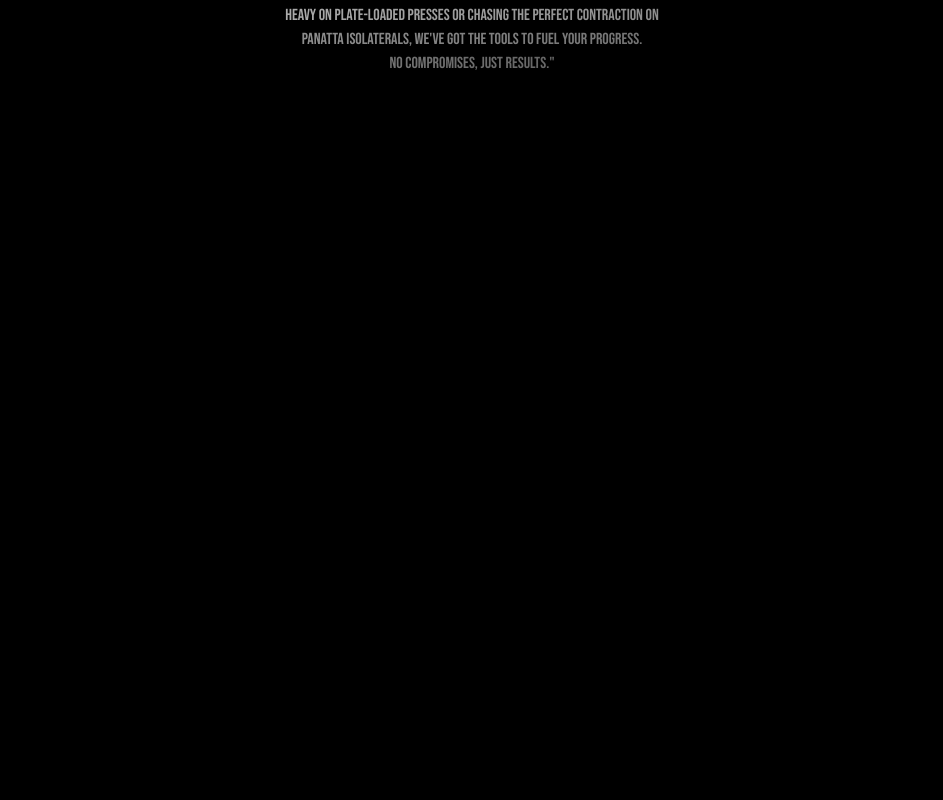
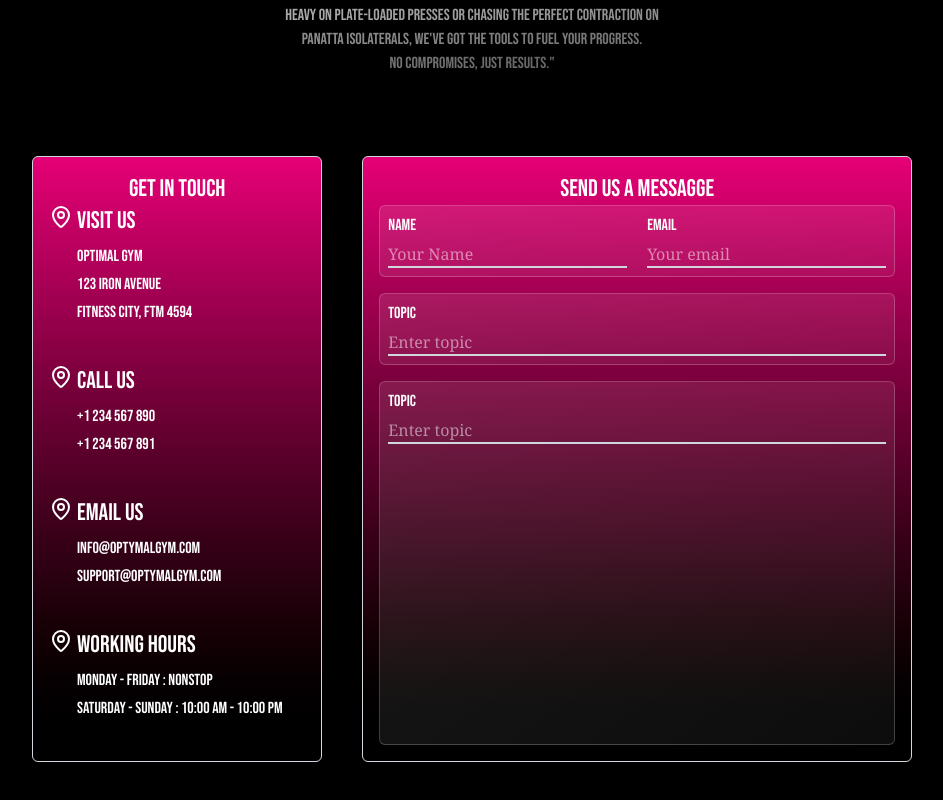
Before and after one commit to qzyx/optimal-gym-client, a Next.js app: page / in a window 1280 px wide. Shown: the part 2826-3626 px from the top of the page, without its empty margins (168-1111 px from the left). Before the commit the page ends 3022 px from the top, so only its background shows below. Built offline with nearby package versions, Linux system fonts and the light colour scheme.

Commit message:
Contact page in css development

```diff
--- a/src/app/layout.tsx
+++ b/src/app/layout.tsx
@@ -35,7 +35,7 @@
         />
       </head>
       <body
-        className={`${geistSans.variable} ${geistMono.variable} bg-black pb-20 antialiased min-h-[100dvh] font-bebas `}
+        className={`${geistSans.variable} ${geistMono.variable} bg-black pb-50 antialiased min-h-[100dvh] font-bebas `}
       >
         <Header />
         <NavBar />
--- a/src/app/page.tsx
+++ b/src/app/page.tsx
@@ -1,4 +1,5 @@
 import AboutSection from "@/components/AboutSection";
+import ContactSection from "@/components/ContactSection";
 import HeroSection from "@/components/HeroSection";
 import PricingSection from "@/components/PricingSection";
 
@@ -8,6 +9,7 @@
       <HeroSection />
       <PricingSection />
       <AboutSection />
+      <ContactSection />
     </div>
   );
 };
--- /dev/null
+++ b/src/components/ContactSection.tsx
@@ -0,0 +1,16 @@
+import React from "react";
+import GetInTouch from "./GetInTouch";
+import SendUsAMessage from "./SendUsAMessage";
+
+const ContactSection = () => {
+  return (
+    <section id="contact" className="flex flex-col">
+      <main className="text-white   w-full  flex flex-col md:flex-row px-5  gap-10 md:px-10  xl:px-50  ">
+        <GetInTouch></GetInTouch>
+        <SendUsAMessage />
+      </main>
+    </section>
+  );
+};
+
+export default ContactSection;
--- /dev/null
+++ b/src/components/GetInTouch.tsx
@@ -0,0 +1,56 @@
+import { MapPin } from "lucide-react";
+import React from "react";
+type Info = {
+  icon: React.ReactNode;
+  name: string;
+  infos: string[];
+};
+const info: Info[] = [
+  {
+    icon: <MapPin></MapPin>,
+    name: "VISIT US",
+    infos: ["Optimal gym", "123 Iron Avenue", "Fitness City, FTM 4594"],
+  },
+  {
+    icon: <MapPin></MapPin>,
+    name: "CALL US",
+    infos: ["+1 234 567 890", "+1 234 567 891"],
+  },
+  {
+    icon: <MapPin></MapPin>,
+    name: "EMAIL US",
+    infos: ["info@optymalgym.com", "support@optymalgym.com"],
+  },
+  {
+    icon: <MapPin></MapPin>,
+    name: "Working hours",
+    infos: [
+      "Monday - Friday : NONSTOP",
+      "Saturday - Sunday : 10:00 AM - 10:00 PM",
+    ],
+  },
+];
+const GetInTouch = () => {
+  return (
+    <div className="flex flex-col pb-10  p-4 rounded-md bg-gradient-to-b flex-1 border border-gray-300 from-pink-600  to-black ">
+      <span className="text-2xl self-center ">GET IN TOUCH</span>
+      <div className="flex flex-col text-md justify-start gap-10 h-full">
+        {info.map((infoItem, idx) => (
+          <div className="flex gap-1" key={idx}>
+            {infoItem.icon}
+            <div className="flex flex-col gap-2">
+              <span className="text-2xl">{infoItem.name}</span>
+              <div className="flex flex-col gap-1">
+                {infoItem.infos.map((info, idx) => (
+                  <span key={idx}>{info}</span>
+                ))}
+              </div>
+            </div>
+          </div>
+        ))}
+      </div>
+    </div>
+  );
+};
+
+export default GetInTouch;
--- /dev/null
+++ b/src/components/SendMessageMessage.tsx
@@ -0,0 +1,23 @@
+import React from "react";
+
+const SendMessageMessage = () => {
+  return (
+    <div className="flex p-2 flex-1 rounded-md bg-gradient-to-br from-white/10 to-white/5 border border-white/20 ">
+      <div className="flex flex-col gap-1 flex-1">
+        <label htmlFor="topic" className="text-md">
+          TOPIC
+        </label>
+        <input
+          type="text"
+          id="topic"
+          name="topic"
+          className="w-full font-serif break-words max-h-full overflow-auto bg-transparent border-b-2 border-gray-300 focus:outline-none focus:border-pink-500 text-white"
+          placeholder="Enter topic"
+          required
+        />
+      </div>
+    </div>
+  );
+};
+
+export default SendMessageMessage;
--- /dev/null
+++ b/src/components/SendMessageNameEmain.tsx
@@ -0,0 +1,36 @@
+import React from "react";
+
+const SendMessageNameEmail = () => {
+  return (
+    <div className="flex flex-col md:flex-row justify-between gap-5   p-2 rounded-md bg-gradient-to-br from-white/10 to-white/5 border border-white/20 ">
+      <div className="flex flex-col gap-1 flex-1 ">
+        <label htmlFor="name" className="text-md">
+          Name
+        </label>
+        <input
+          type="text"
+          id="name"
+          name="name"
+          className="w-full font-serif bg-transparent border-b-2 border-gray-300 focus:outline-none focus:border-pink-500 text-white"
+          placeholder="Your Name"
+          required
+        />
+      </div>
+      <div className="flex flex-col gap-1 flex-1">
+        <label htmlFor="email" className="text-md">
+          Email
+        </label>
+        <input
+          type="text"
+          id="email"
+          name="email"
+          className="w-full font-serif bg-transparent border-b-2 border-gray-300 focus:outline-none focus:border-pink-500 text-white"
+          placeholder="Your email"
+          required
+        />
+      </div>
+    </div>
+  );
+};
+
+export default SendMessageNameEmail;
--- /dev/null
+++ b/src/components/SendMessageTopic.tsx
@@ -0,0 +1,23 @@
+import React from "react";
+
+const SendMessageTopic = () => {
+  return (
+    <div className="flex p-2 rounded-md bg-gradient-to-br from-white/10 to-white/5 border border-white/20 ">
+      <div className="flex flex-col gap-1 flex-1">
+        <label htmlFor="topic" className="text-md">
+          TOPIC
+        </label>
+        <input
+          type="text"
+          id="topic"
+          name="topic"
+          className="w-full font-serif bg-transparent border-b-2 border-gray-300 focus:outline-none focus:border-pink-500 text-white"
+          placeholder="Enter topic"
+          required
+        />
+      </div>
+    </div>
+  );
+};
+
+export default SendMessageTopic;
--- /dev/null
+++ b/src/components/SendUsAMessage.tsx
@@ -0,0 +1,19 @@
+import React from "react";
+import SendMessageNameEmail from "./SendMessageNameEmain";
+import SendMessageTopic from "./SendMessageTopic";
+import SendMessageMessage from "./SendMessageMessage";
+
+const SendUsAMessage = () => {
+  return (
+    <div className="p-4 rounded-md flex   flex-col bg-gradient-to-b flex-1/3 border border-gray-300 from-pink-600 to-black">
+      <span className="text-2xl self-center ">SEND US A MESSAGGE</span>
+      <form className="flex flex-col gap-4 outline-none h-full">
+        <SendMessageNameEmail />
+        <SendMessageTopic />
+        <SendMessageMessage />
+      </form>
+    </div>
+  );
+};
+
+export default SendUsAMessage;
```
